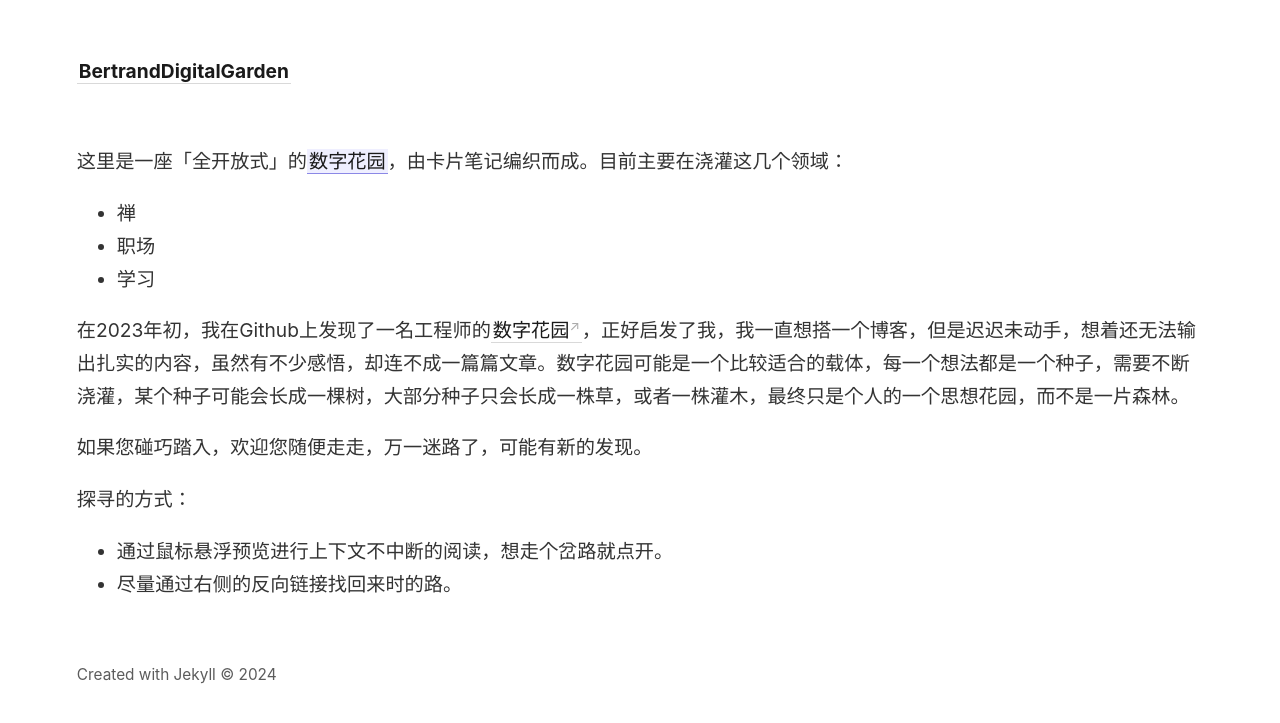
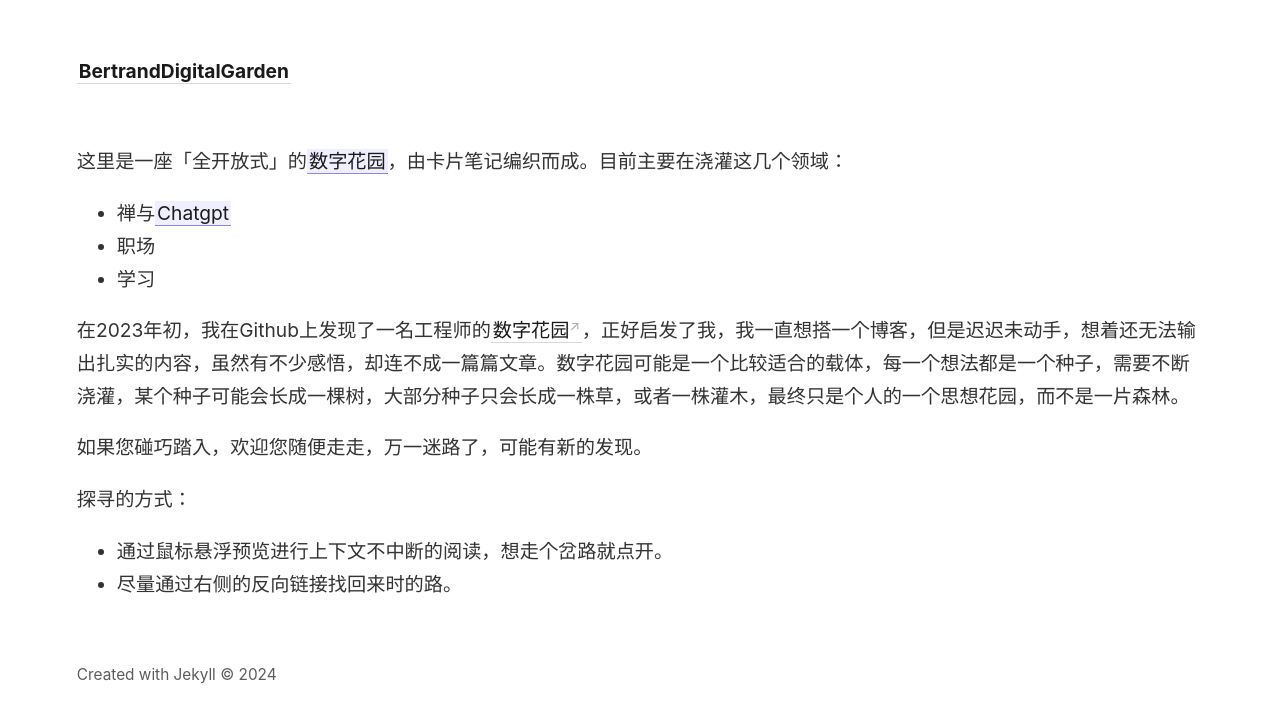
Before and after one commit to bertrandxu/zen, a Jekyll site: the page built from _notes/AboutTheGarden.md, in a window 1280 px wide. Shown: the top 723 px of the page. Built offline with Jekyll 4.4.1, drawn with Linux system fonts in a browser that asks for light colours.

Commit message:
Update AboutTheGarden.md

```diff
--- a/_notes/AboutTheGarden.md
+++ b/_notes/AboutTheGarden.md
@@ -12,7 +12,7 @@ description:
 ---
 这里是一座「全开放式」的[[数字花园]]，由卡片笔记编织而成。目前主要在浇灌这几个领域：
 
-- 禅
+- 禅与[[Chatgpt]]
 - 职场
 - 学习
 
```
